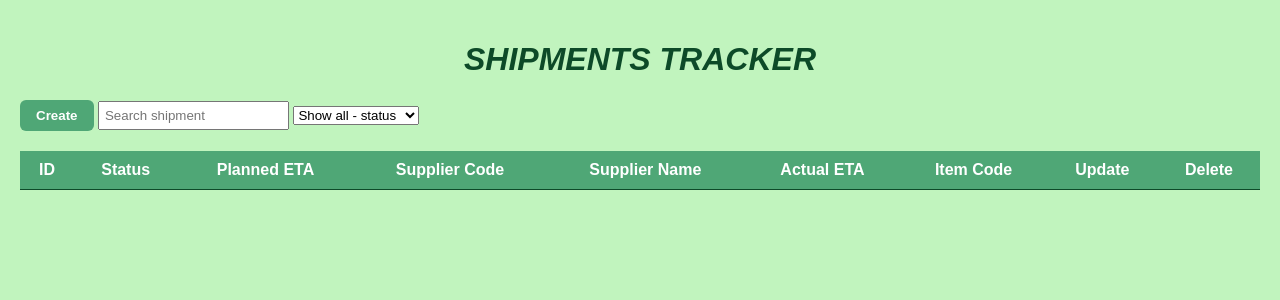
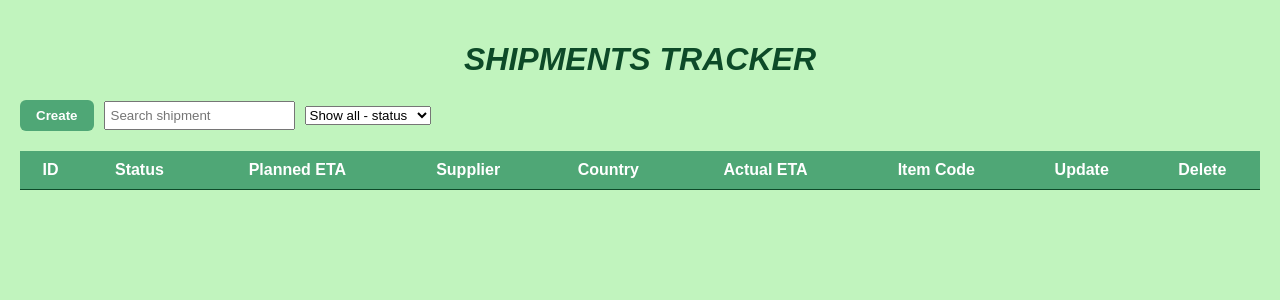
Before and after one commit to vanelyraa/WSAA-project, a Flask app: page / in a window 1280 px wide. Shown: the top 300 px of the page. Run offline with Flask 3, Linux system fonts and the light colour scheme; data that the repository does not hold is empty.

Commit message:
Tracker and server supplier table updates

```diff
--- a/server.py
+++ b/server.py
@@ -7,6 +7,7 @@ cors = CORS(app)
 app.config["CORS_HEADERS"] = "Content-Type"
 
 from trackerDAO import trackerDAO
+from supplierDAO import supplierDAO
 
 @app.route('/')
 @cross_origin()
@@ -37,10 +38,9 @@ def create():
     shipment = {
         "status": request.json["status"],
         "planned_eta": request.json["planned_eta"],
-        "supplier_code": request.json["supplier_code"],
-        "supplier_name": request.json["supplier_name"],
         "actual_eta": request.json["actual_eta"],
-        "item_code": request.json["item_code"]
+        "item_code": request.json["item_code"],
+        "supplier_id": request.json["supplier_id"]
     }
     addedShipment = trackerDAO.create(shipment)
     return jsonify(addedShipment)
@@ -60,10 +60,8 @@ def update(id):
         foundShipment["status"] = reqJson["status"]
     if "planned_eta" in reqJson:
         foundShipment["planned_eta"] = reqJson["planned_eta"]
-    if "supplier_code" in reqJson:
-        foundShipment["supplier_code"] = reqJson["supplier_code"]
-    if "supplier_name" in reqJson:
-        foundShipment["supplier_name"] = reqJson["supplier_name"]
+    if "supplier_id" in reqJson:
+        foundShipment["supplier_id"] = reqJson["supplier_id"]
     if "actual_eta" in reqJson:
         foundShipment["actual_eta"] = reqJson["actual_eta"]
     if "item_code" in reqJson:
@@ -79,6 +77,28 @@ def delete(id):
     trackerDAO.delete(id)
     return jsonify({"done": True})
 
+# Supplier routes
+# GET all suppliers
+@app.route("/suppliers")
+@cross_origin()
+def getAllSuppliers():
+    results = supplierDAO.getAll()
+    return jsonify(results)
+
+# Create supplier
+@app.route("/suppliers", methods=["POST"])
+@cross_origin()
+
+def createSupplier():
+    if not request.json:
+        abort(400)
+    supplier = {
+        "supplier_name": request.json["supplier_name"],
+        "country": request.json["country"]
+    }
+    addedSupplier = supplierDAO.create(supplier)
+    return jsonify(addedSupplier)
+
 # Run application
 if __name__ == "__main__":
     app.run(debug = True)
--- a/templates/tracker.html
+++ b/templates/tracker.html
@@ -74,7 +74,7 @@
 
 <body>
     <h1>SHIPMENTS TRACKER</h1>
-    <divstyle="display:flex; gap:10px; align-items:center; margin-bottom:10px;>
+    <div style="display:flex; gap:10px; align-items:center; margin-bottom:10px;">
         <button id="showCreateButton" onclick="showCreate()">Create</button>
         <input type="text" id="searchInput" placeholder="Search shipment" onkeyup="filterTable()" style="padding:5px;">
 
@@ -92,8 +92,8 @@
                 <th>ID</th>
                 <th>Status</th>
                 <th>Planned ETA</th>
-                <th>Supplier Code</th>
-                <th>Supplier Name</th>
+                <th>Supplier</th>
+                <th>Country</th>
                 <th>Actual ETA</th>
                 <th>Item Code</th>
                 <th>Update</th>
@@ -110,8 +110,7 @@
         </h2>
         <input type="hidden" name="id" />
         Planned ETA <input type="date" name="planned_eta" /><br />
-        Supplier Code <input type="text" name="supplier_code" /><br />
-        Supplier Name <input type="text" name="supplier_name" /><br />
+        Supplier <select name="supplier_id" id="supplierSelect"></select><br />
         Actual ETA <input type="date" name="actual_eta" /><br />
         Item Code <input type="text" name="item_code" /><br />
 
@@ -252,8 +251,7 @@
         var shipment = {};
 
         shipment.planned_eta = form.querySelector('input[name="planned_eta"]',).value;
-        shipment.supplier_code = form.querySelector('input[name="supplier_code"]',).value;
-        shipment.supplier_name = form.querySelector('input[name="supplier_name"]',).value;
+        shipment.supplier_id = form.querySelector('select[name="supplier_id"]').value;
 
         var actual_eta = form.querySelector('input[name="actual_eta"]',).value;
         if (actual_eta === "") {
@@ -304,9 +302,9 @@
         var cell3 = rowElement.insertCell(2);
         cell3.innerHTML = formatDateShort(shipment.planned_eta);
         var cell4 = rowElement.insertCell(3);
-        cell4.innerHTML = shipment.supplier_code;
+        cell4.innerHTML = shipment.supplier_name || shipment.supplier_id;
         var cell5 = rowElement.insertCell(4);
-        cell5.innerHTML = shipment.supplier_name;
+        cell5.innerHTML = shipment.country || "";
         var cell6 = rowElement.insertCell(5);
         cell6.innerHTML = formatDateShort(shipment.actual_eta);
         var cell7 = rowElement.insertCell(6);
@@ -322,8 +320,7 @@
         var form = document.getElementById("createUpdateForm");
 
         form.querySelector('input[name="planned_eta"]').value = "";
-        form.querySelector('input[name="supplier_code"]').value = "";
-        form.querySelector('input[name="supplier_name"]').value = "";
+        form.querySelector('select[name="supplier_id"]').selectedIndex = 0;
         form.querySelector('input[name="actual_eta"]').value = "";
         form.querySelector('input[name="item_code"]').value = "";
     }
@@ -334,8 +331,8 @@
         shipment.id = rowElement.getAttribute("id");
         shipment.status = rowElement.cells[1].innerHTML;
         shipment.planned_eta = rowElement.cells[2].innerHTML;
-        shipment.supplier_code = rowElement.cells[3].innerHTML;
-        shipment.supplier_name = rowElement.cells[4].innerHTML;
+        shipment.supplier_id = rowElement.cells[3].innerHTML;
+        shipment.country = rowElement.cells[4].innerHTML;
         shipment.actual_eta = rowElement.cells[5].innerHTML;
         shipment.item_code = rowElement.cells[6].innerHTML;
         return shipment;
@@ -351,8 +348,8 @@
         }
 
         rowElement.cells[2].firstChild.textContent = formatDateShort(shipment.planned_eta);
-        rowElement.cells[3].firstChild.textContent = shipment.supplier_code;
-        rowElement.cells[4].firstChild.textContent = shipment.supplier_name;
+        rowElement.cells[3].innerHTML = shipment.supplier_id;
+        rowElement.cells[4].innerHTML = shipment.country || "";
         rowElement.cells[5].innerHTML = formatDateShort(shipment.actual_eta);
         rowElement.cells[6].firstChild.textContent = shipment.item_code;
 
@@ -363,8 +360,7 @@
 
         form.querySelector('input[name="id"]').value = shipment.id;
         form.querySelector('input[name="planned_eta"]').value = formatDateForInput(shipment.planned_eta);
-        form.querySelector('input[name="supplier_code"]').value = shipment.supplier_code;
-        form.querySelector('input[name="supplier_name"]').value = shipment.supplier_name;
+        form.querySelector('select[name="supplier_id"]').value = shipment.supplier_id;
         form.querySelector('input[name="actual_eta"]').value = formatDateForInput(shipment.actual_eta);
         form.querySelector('input[name="item_code"]').value = shipment.item_code;
         return shipment;
@@ -375,15 +371,13 @@
         var shipment = {};
         shipment.id = form.querySelector('input[name="id"]').value;
 
-        var planned_eta = form.querySelector('input[name="planned_eta"]',).value;
-        if (actual_eta === "") {
-            var tableValue = document.getElementById(shipment.id).cells[2].innerHTML;
-            planned_eta = formatDateForInput(tableValue); // convert back to YYYY-MM-DD
-        }
+        planned_eta = form.querySelector('input[name="planned_eta"]',).value;
         shipment.planned_eta = planned_eta;
 
-        shipment.supplier_code = form.querySelector('input[name="supplier_code"]',).value;
-        shipment.supplier_name = form.querySelector('input[name="supplier_name"]',).value;
+        shipment.supplier_id = form.querySelector('select[name="supplier_id"]').value;
+        var options = form.querySelector('select[name="supplier_id"]').selectedOptions[0];
+        shipment.supplier_name = options.getAttribute("data-name");
+        shipment.country = options.getAttribute("data-country");
 
         var actual_eta = form.querySelector('input[name="actual_eta"]',).value;
         if (actual_eta === "") {
@@ -407,7 +401,33 @@
     }, time);
 }
 
+
     // Ajax functions
+
+    function getSuppliersAjax() {
+    $.ajax({
+        url: "/suppliers",
+        method: "GET",
+        dataType: "JSON",
+        success: function(result) {
+            var select = document.getElementById("supplierSelect");
+            select.innerHTML = "";
+
+            for (supplier of result) {
+                var option = document.createElement("option");
+                option.value = supplier.supplier_id;
+                option.text = supplier.supplier_name;
+                option.setAttribute("data-name",supplier.supplier_name);
+                option.setAttribute("data-country", supplier.country);
+
+                select.appendChild(option);
+            }
+        },
+        error: function(xhr, status, error) {
+            console.log("error: " + status + " msg:" + error);
+        }
+    });
+}
     function getAllAjax() {
         $.ajax({
             url: "/shipments",
@@ -475,6 +495,7 @@
         });
     }
 
+    getSuppliersAjax();
     getAllAjax();
 </script>
 
@@ -501,4 +522,11 @@ Search bar, filter data: https://stackoverflow.com/questions/43622127/filtering-
 Background color line: https://www.sitepoint.com/background-colors-javascript/
 Delete confirmation: https://stackoverflow.com/questions/12073352/use-confirm-as-a-condition-to-if
 Dropdown filter: https://www.geeksforgeeks.org/html/html-dropdown/
+Select tag: https://www.w3schools.com/tags/att_select_name.asp
+Reset dropdown list: https://community.adobe.com/questions-582/how-to-reset-a-dropdown-list-back-to-the-default-value-after-a-selection-is-made-273709#:~:text=One%20modern%20way%20of%20doing,selectedIndex%5B0%5D.
+Get supplier name inspiration 1:https://stackoverflow.com/questions/2230704/jquery-getting-custom-attribute-from-selected-option
+Get supplier name inspiration 2: https://stackoverflow.com/questions/8345666/on-select-change-get-data-attribute-value
+Get supplier name inspiration 3:https://stackoverflow.com/questions/11957677/html-how-to-get-custom-attribute-of-option-tag-in-dropdown
+Supplier Ajax inspo 1: https://stackoverflow.com/questions/6601028/how-to-populate-the-options-of-a-select-element-in-javascript
+Supplier Ajax inspo 2:https://jakarta.ee/specifications/faces/2.3/jsdoc/jsf-uncompressed.js.html
 -->
```
